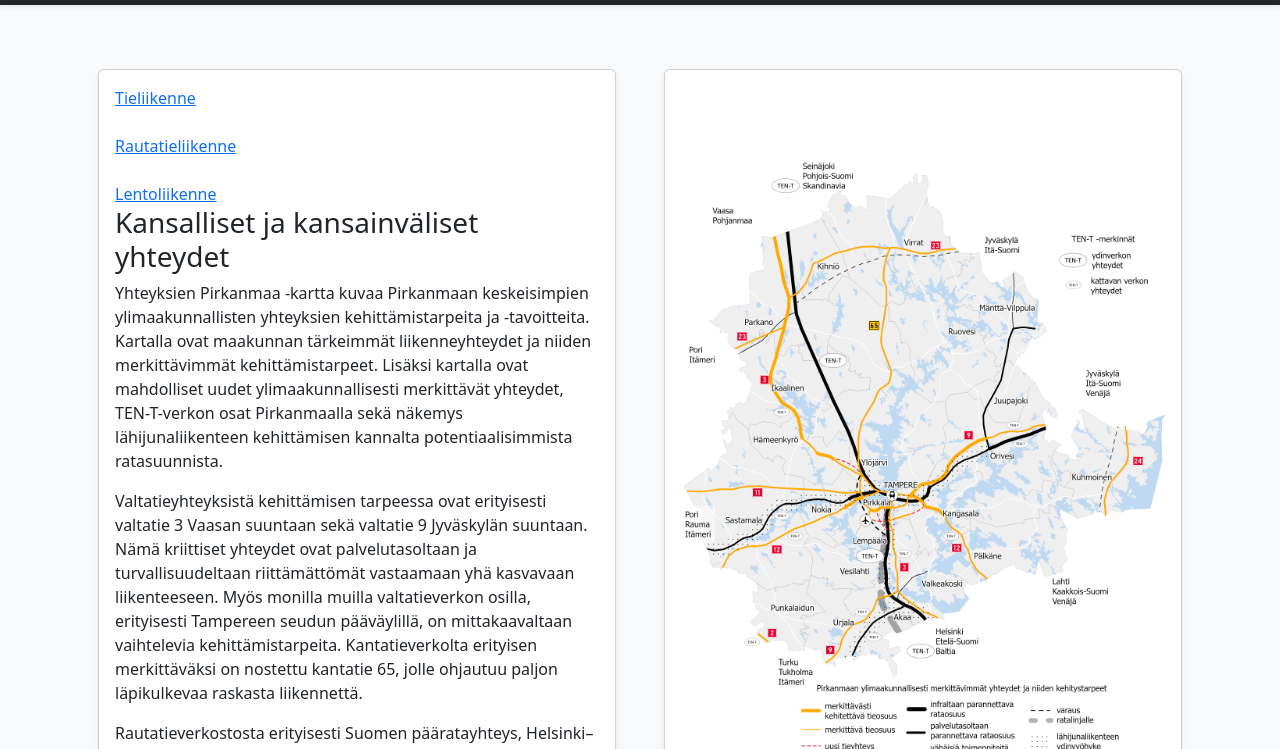
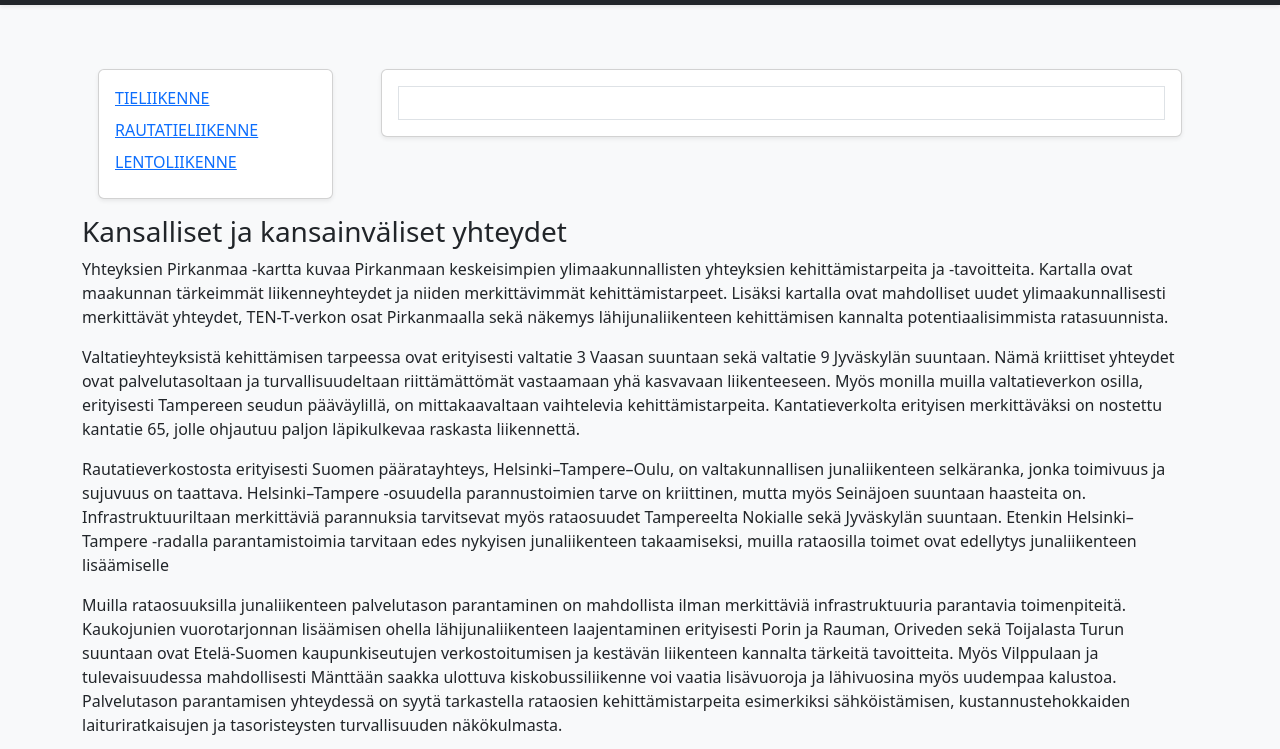
Before and after one commit to ZenJappanen/Liikennejarjestelmasuunnitelma, a plain HTML site: page pages/teema-paavayla.html in a window 1280 px wide. Shown: the part 51-800 px from the top of the page. Drawn offline with nearby package versions, Linux system fonts and the light colour scheme.

Commit message:
Update teema-paavayla.html

```diff
--- a/pages/teema-paavayla.html
+++ b/pages/teema-paavayla.html
@@ -50,16 +50,26 @@
         <div
           class="container container-sm-12 container-md-12 container-lg-10 container-xl-10"
         >
-          <div class="row g-3">
-            <div class="col col-sm-12 col-md-12 col-lg-6 col-xl-6">
-              <div class="card shadow-sm p-3 m-3">
-                <!-- Lisää hyperlinkit tähän -->
-                    <a href="tieliikenne.html">Tieliikenne</a>
-                    <br />
-                    <a href="rautatieliikenne.html">Rautatieliikenne</a>
-                    <br />
-                    <a href="lentoliikenne.html">Lentoliikenne</a>
+<div class="row g-3">
+  <div class="col-12 col-lg-3">
+    <div class="card shadow-sm p-3 m-3">
+      <!-- Vasemman reunan banneri linkkejä varten -->
+      <div class="d-flex flex-column align-items-start">
+        <a href="tieliikenne.html" class="mb-2">TIELIIKENNE</a>
+        <a href="rautatieliikenne" class="mb-2">RAUTATIELIIKENNE</a>
+        <a href="lentoliikenne" class="mb-2">LENTOLIIKENNE</a>
+      </div>
+    </div>
+  </div>
+  <div class="col-12 col-lg-9">
+    <div class="card shadow-sm p-3 m-3">
 
+      <div class="border p-3">
+
+      </div>
+    </div>
+  </div>
+</div>
                 <h3>Kansalliset ja kansainväliset yhteydet</h3>
                 <p>
                   Yhteyksien Pirkanmaa -kartta kuvaa Pirkanmaan keskeisimpien
```
